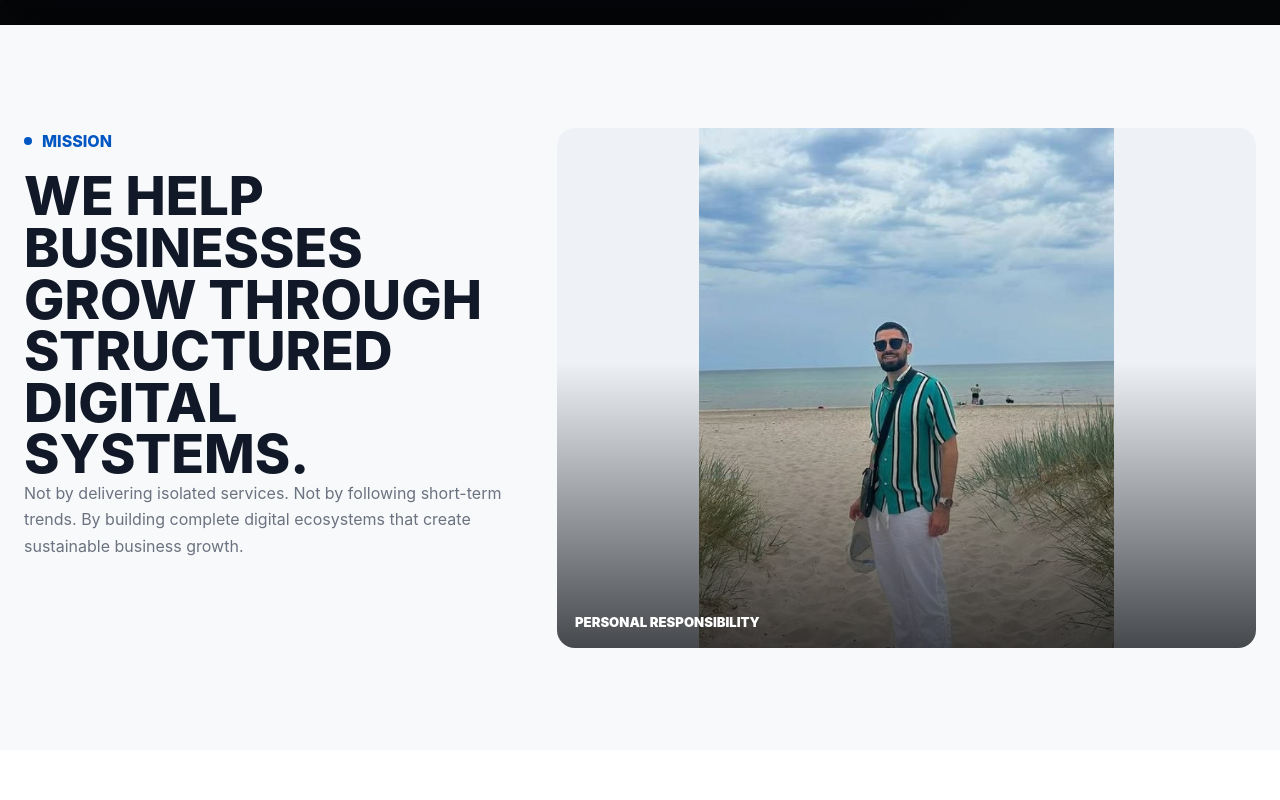
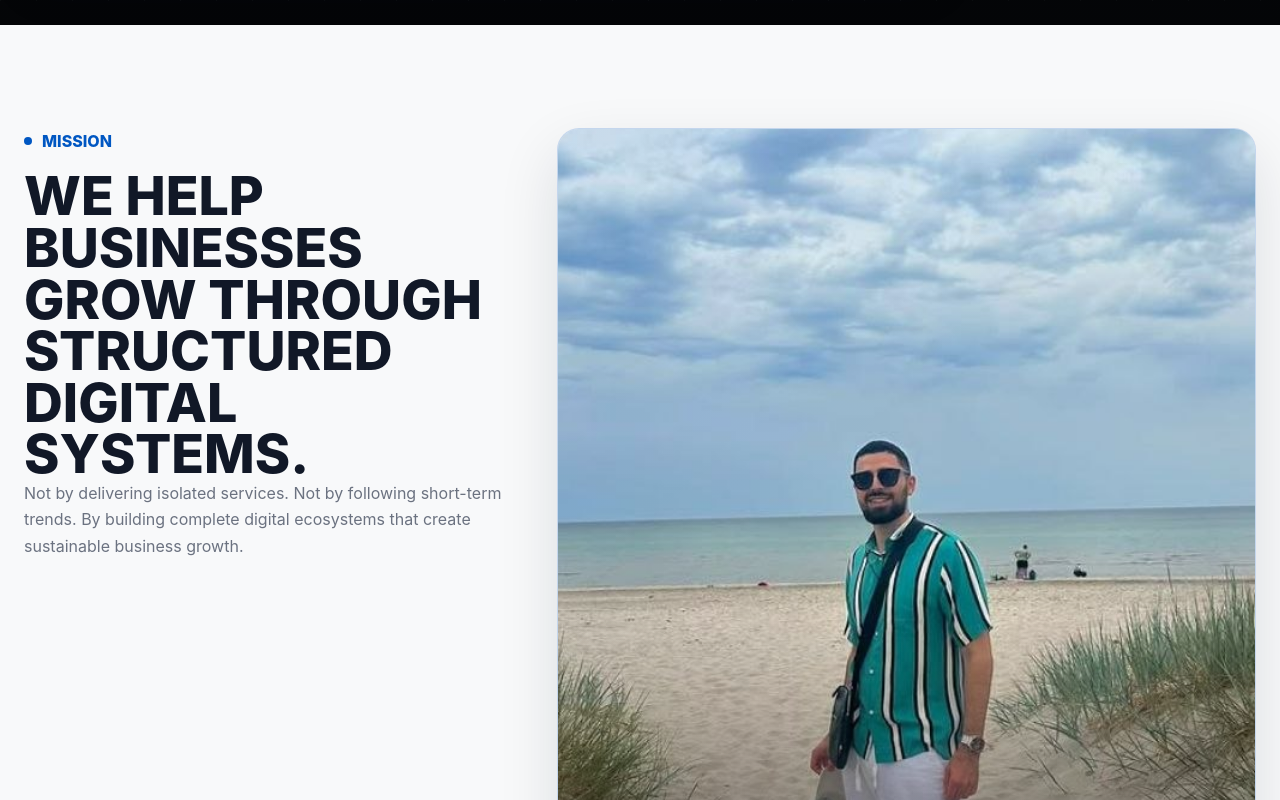
Before and after one commit to mawa8633/framkant-nordic, a Next.js app: page /about in a window 1280 px wide. Shown: the part 800-1600 px from the top of the page. Built offline with nearby package versions, Linux system fonts and the light colour scheme.

Commit message:
Improve about image presentation

```diff
--- a/app/about/page.tsx
+++ b/app/about/page.tsx
@@ -43,6 +43,7 @@ export default function AboutPage() {
               src="/assets/images/owner/framkant-owner-portrait.jpg"
               alt="Framkant Nordic founder portrait"
               fill
+              quality={92}
               sizes="(max-width: 1060px) 100vw, 42vw"
               priority
             />
--- a/app/globals.css
+++ b/app/globals.css
@@ -1035,13 +1035,23 @@ p {
 }
 
 .founder-portrait {
-  background: #eef2f7;
-  min-height: 520px;
+  aspect-ratio: 0.86;
+  background: #dfe8f2;
+  border: 1px solid rgba(0, 87, 194, 0.12);
+  border-radius: 22px;
+  box-shadow: 0 24px 60px rgba(17, 24, 39, 0.12);
+  min-height: 0;
 }
 
 .founder-portrait img {
-  object-fit: contain;
-  object-position: center;
+  object-fit: cover;
+  object-position: center 22%;
+}
+
+.founder-portrait::after {
+  background:
+    linear-gradient(180deg, transparent 58%, rgba(5, 7, 10, 0.56)),
+    linear-gradient(135deg, rgba(0, 87, 194, 0.08), transparent 42%);
 }
 
 .story-image span {
```
